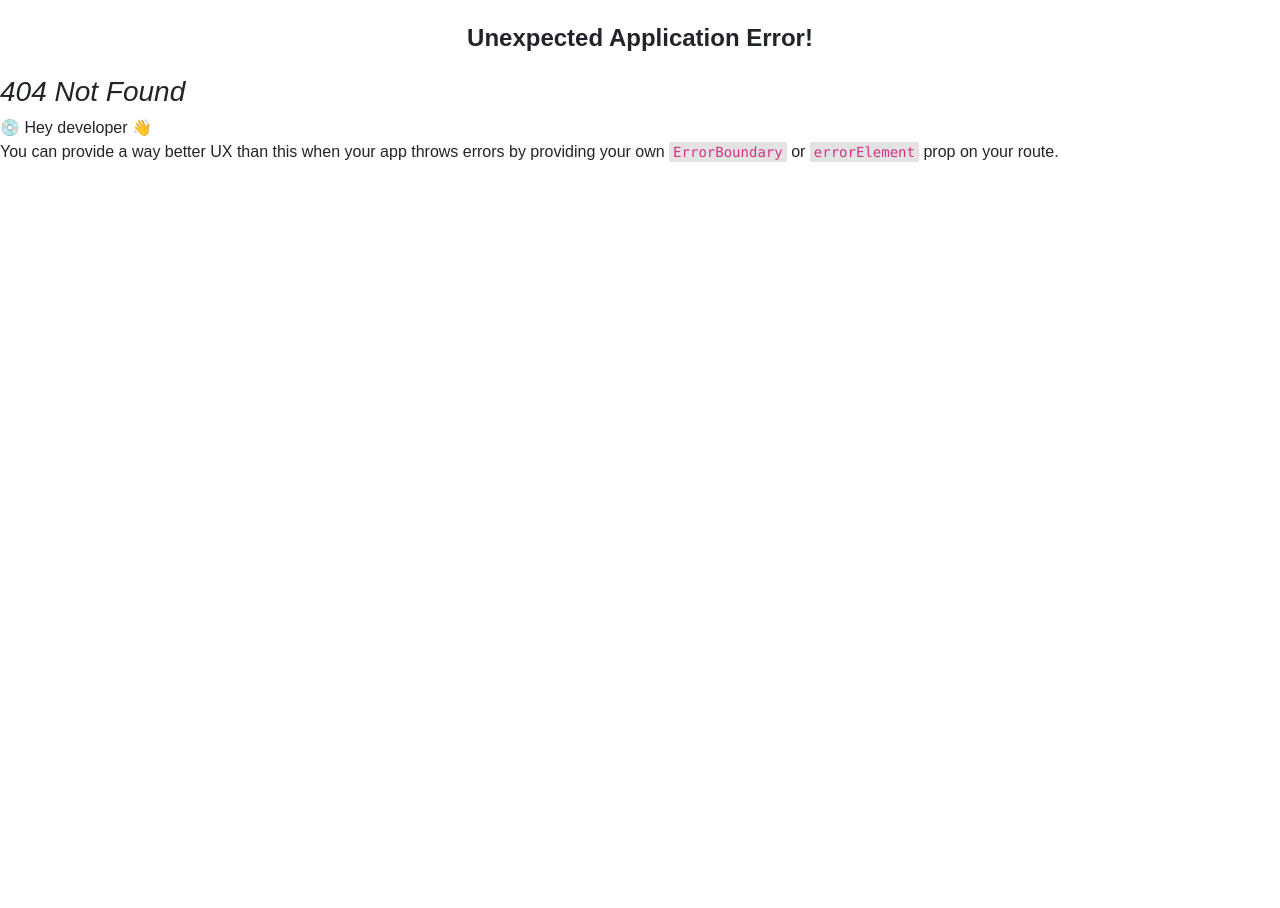
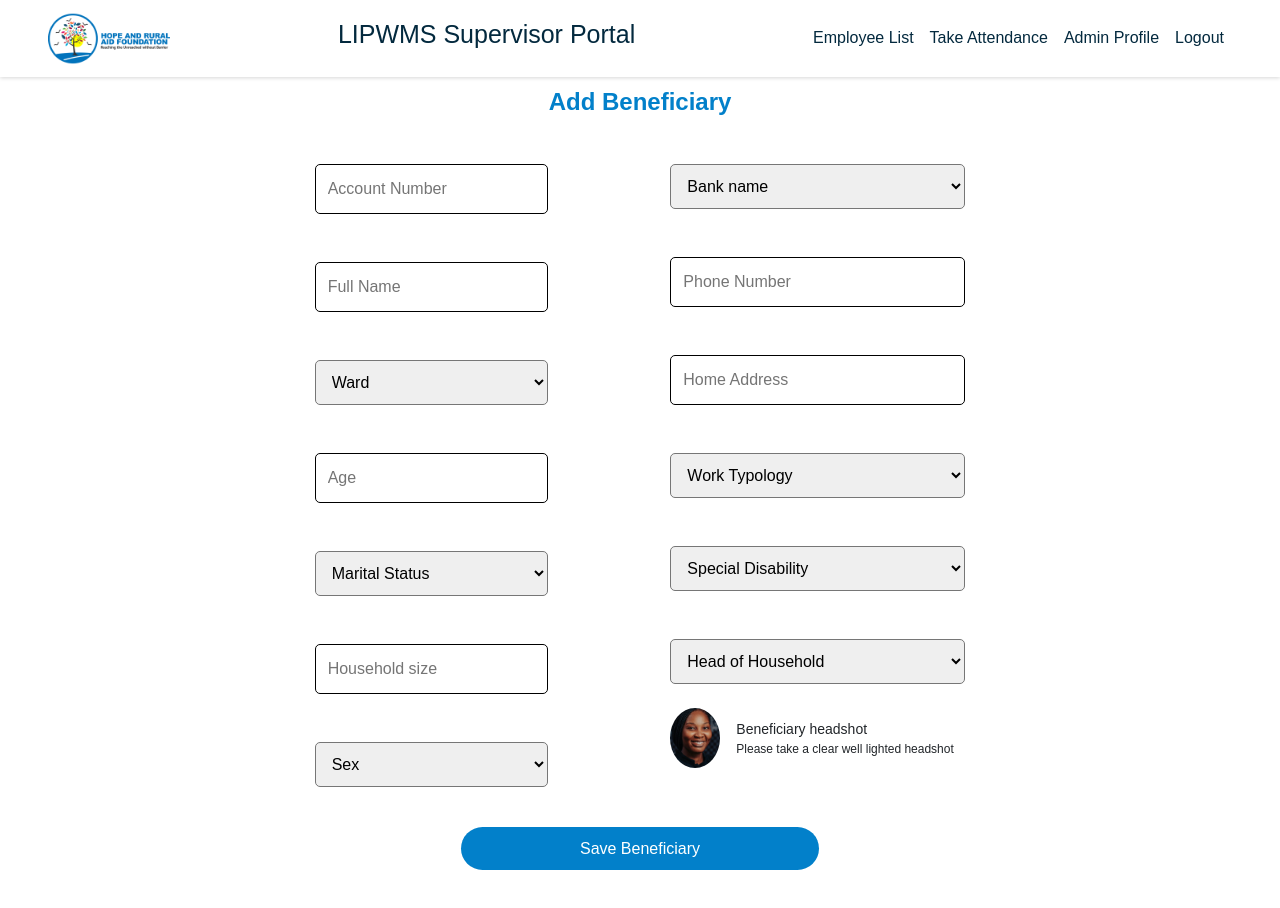
Before and after one commit to HarafProject/Haraf-Employees-DBMS-FrontEnd, a React (Create React App) app: page /add-beneficiary in a window 1280 px wide. Before the commit this address had no page. Shown: the top 908 px of the page. Before the commit the page ends 800 px from the top, so only its background shows below. Built offline with nearby package versions, Linux system fonts and the light colour scheme; a small style sheet from the web is missing; a web font is replaced by a local one.

Commit message:
Added Add Beneficiary page

```diff
--- /dev/null
+++ b/src/component/data/AddBeneficiaryData.js
@@ -0,0 +1,42 @@
+const wards = [
+  'Banjiram',
+  'Bobini',
+  'Bodeno',
+  'Chikila',
+  'Dukul',
+  'Dumna',
+  'Guyuk',
+  'Kola',
+  'Lokoro',
+  'Purokayo',
+]
+
+const bankName = ['Bank of America', 'Chase', 'Wells Fargo', 'Citi', 'TD Bank']
+const maritalStatus = ['Single', 'Married', 'Divorced']
+const sex = ['Male', 'Female']
+const workTopology = [
+  'Health',
+  'Education',
+  'WASH',
+  'Agriculture livelihood & value chain',
+  'Transport',
+]
+const specialDisability = [
+  'N/A',
+  'Visibility impairment',
+  'Hearing impairment',
+  'Physical impairment',
+  'Intellectual impairment',
+  'Mental/Psychosocial impairment',
+  'Speech impairment',
+]
+
+const householdTypes = [
+  'Women headed household',
+  'Youth headed household',
+  'Internal displaced Persons',
+  'Aged',
+  'headOfHousehold',
+]
+
+export { wards, bankName, maritalStatus, sex, workTopology, specialDisability, householdTypes }
--- a/src/routes/RoutingPage.js
+++ b/src/routes/RoutingPage.js
@@ -14,11 +14,19 @@ import TakeAttendance from '../supervisors_page/AttendancePages/takeAttendancePa
 
 import SupervisorProfile from '../supervisors_page/AttendancePages/supervisorProfile/SupervisorProfile'
 import AttendanceReportUpload from '../supervisors_page/AttendancePages/attendanceReportUpload/AttendanceReportUpload'
+import AddBeneficiary from '../supervisors_page/AttendancePages/add_beneficiary/AddBeneficiary'
+
+
+
+
+
 const router = createBrowserRouter(
   createRoutesFromElements(
     <Route path='/'>
       <Route path='/' element={<SelectTypography />}></Route>
       <Route path='/' element={<SupervisorProfile />}></Route>
+      <Route path='/add-beneficiary' element={<AddBeneficiary />}></Route>
+
       <Route path='/profile' element={<SupervisorProfile />}></Route>
       <Route path='/take-attendance' element={<TakeAttendance />}></Route>
       <Route
--- /dev/null
+++ b/src/supervisors_page/AttendancePages/add_beneficiary/AddBeneficiary.js
@@ -0,0 +1,223 @@
+import React, { useState } from 'react'
+import ReusableHeader from '../../../component/reusable/reusableheader/ReusableHeader'
+import './addbeneficiary.css'
+import profile from '../../../assets/profile.png'
+import {
+  bankName,
+  householdTypes,
+  sex,
+  maritalStatus,
+  specialDisability,
+  wards,
+  workTopology,
+} from '../../../component/data/AddBeneficiaryData'
+
+export default function AddBeneficiary() {
+  // Create state variables to hold the values of the input fields
+  const [inputValues, setInputValues] = useState({
+    accountNumber: '',
+    bankName: '',
+    fullName: '',
+    phoneNumber: '',
+    age: '',
+    homeAddress: '',
+    houseHoldSize: '',
+  })
+
+  const [selectedOption, setSelectedOption] = useState('')
+
+  const handleInputChange = (e) => {
+    const { name, value } = e.target
+    setInputValues((prevState) => ({
+      ...prevState,
+      [name]: value,
+    }))
+  }
+
+  const handleSelectChange = (event) => {
+    setSelectedOption(event.target.value)
+  }
+
+  return (
+    <div>
+      <ReusableHeader />
+      <div className='add-form'>
+        <h2>Add Beneficiary</h2>
+        <div className='form-flex'>
+          <div>
+            <div>
+              <input
+                type='text'
+                placeholder='Account Number'
+                value={inputValues.accountNumber}
+                name='accountNumber'
+                onChange={handleInputChange}
+              />
+            </div>
+
+            <div>
+              <input
+                type='text'
+                value={inputValues.fullName}
+                name='fullName'
+                placeholder='Full Name'
+                onChange={handleInputChange}
+              />
+            </div>
+            <div>
+              <select
+                id='dropdown'
+                value={selectedOption}
+                onChange={handleSelectChange}
+              >
+                <option value=''>Ward</option>
+                {wards.map((option) => (
+                  <option key={option} value={option}>
+                    {option}
+                  </option>
+                ))}
+              </select>
+            </div>
+
+            <div>
+              <input
+                type='text'
+                value={inputValues.age}
+                name='age'
+                onChange={handleInputChange}
+                placeholder='Age'
+              />
+            </div>
+            <div>
+              <select
+                id='dropdown'
+                value={selectedOption}
+                onChange={handleSelectChange}
+              >
+                <option value=''>Marital Status</option>
+                {maritalStatus.map((option) => (
+                  <option key={option} value={option}>
+                    {option}
+                  </option>
+                ))}
+              </select>
+            </div>
+
+            <div>
+              <input
+                type='text'
+                value={inputValues.houseHoldSize}
+                name='houseHoldSize'
+                onChange={handleInputChange}
+                placeholder='Household size'
+              />
+            </div>
+
+            <div>
+              <select
+                id='dropdown'
+                value={selectedOption}
+                onChange={handleSelectChange}
+              >
+                <option value=''>Sex</option>
+                {sex.map((option) => (
+                  <option key={option} value={option}>
+                    {option}
+                  </option>
+                ))}
+              </select>
+            </div>
+          </div>
+          <div>
+            <div>
+              <select
+                id='dropdown'
+                value={selectedOption}
+                onChange={handleSelectChange}
+              >
+                <option value=''>Bank name</option>
+                {bankName.map((option) => (
+                  <option key={option} value={option}>
+                    {option}
+                  </option>
+                ))}
+              </select>
+            </div>
+
+            <div>
+              <input
+                type='text'
+                value={inputValues.phoneNumber}
+                name='phoneNumber'
+                onChange={handleInputChange}
+                placeholder='Phone Number'
+              />
+            </div>
+
+            <div>
+              <input
+                type='text'
+                value={inputValues.homeAddress}
+                name='homeAddress'
+                onChange={handleInputChange}
+                placeholder='Home Address'
+              />
+            </div>
+            <div>
+              <select
+                id='dropdown'
+                value={selectedOption}
+                onChange={handleSelectChange}
+              >
+                <option value=''>Work Typology</option>
+                {workTopology.map((option) => (
+                  <option key={option} value={option}>
+                    {option}
+                  </option>
+                ))}
+              </select>
+            </div>
+            <div>
+              <select
+                id='dropdown'
+                value={selectedOption}
+                onChange={handleSelectChange}
+              >
+                <option value=''>Special Disability</option>
+                {specialDisability.map((option) => (
+                  <option key={option} value={option}>
+                    {option}
+                  </option>
+                ))}
+              </select>
+            </div>
+            <div>
+              <select
+                id='dropdown'
+                value={selectedOption}
+                onChange={handleSelectChange}
+              >
+                <option value=''>Head of Household</option>
+                {householdTypes.map((option) => (
+                  <option key={option} value={option}>
+                    {option}
+                  </option>
+                ))}
+              </select>
+            </div>
+            <div className='user'>
+              <div>
+                <img src={profile} alt='' />
+              </div>
+              <div>
+                <p>Beneficiary headshot</p>
+                <p>Please take a clear well lighted headshot</p>
+              </div>
+            </div>
+          </div>
+        </div>
+        <button onClick={''}>Save Beneficiary</button>
+      </div>
+    </div>
+  )
+}
--- /dev/null
+++ b/src/supervisors_page/AttendancePages/add_beneficiary/addbeneficiary.css
@@ -0,0 +1,57 @@
+.add-form {
+  margin: 4rem auto;
+  width: 70%;
+}
+
+.add-form h2 {
+  color: #0280ca;
+}
+.form-flex {
+  display: flex;
+  justify-content: space-evenly;
+}
+
+input {
+  width: 100%;
+  padding: 0.75rem;
+  border-radius: 5px;
+  margin: 1.5rem 0;
+  border: 1px solid black;
+}
+
+select {
+  width: 100%;
+  padding: 0.75rem;
+  margin: 1.5rem 0;
+  border-radius: 5px;
+}
+
+.add-form button {
+  display: block;
+  width: 40%;
+  margin: 1rem auto;
+  border: none;
+  color: white;
+  background-color: #0280ca;
+  padding: 0.6rem 0;
+  border-radius: 25px;
+}
+
+.user {
+  display: flex;
+  align-items: center;
+  gap: 1rem;
+}
+
+.user p:nth-child(1) {
+  font-size: 14px;
+}
+
+.user img {
+  width: 50px;
+  border-radius: 60%;
+}
+
+.user p {
+  font-size: 12px;
+}
```
